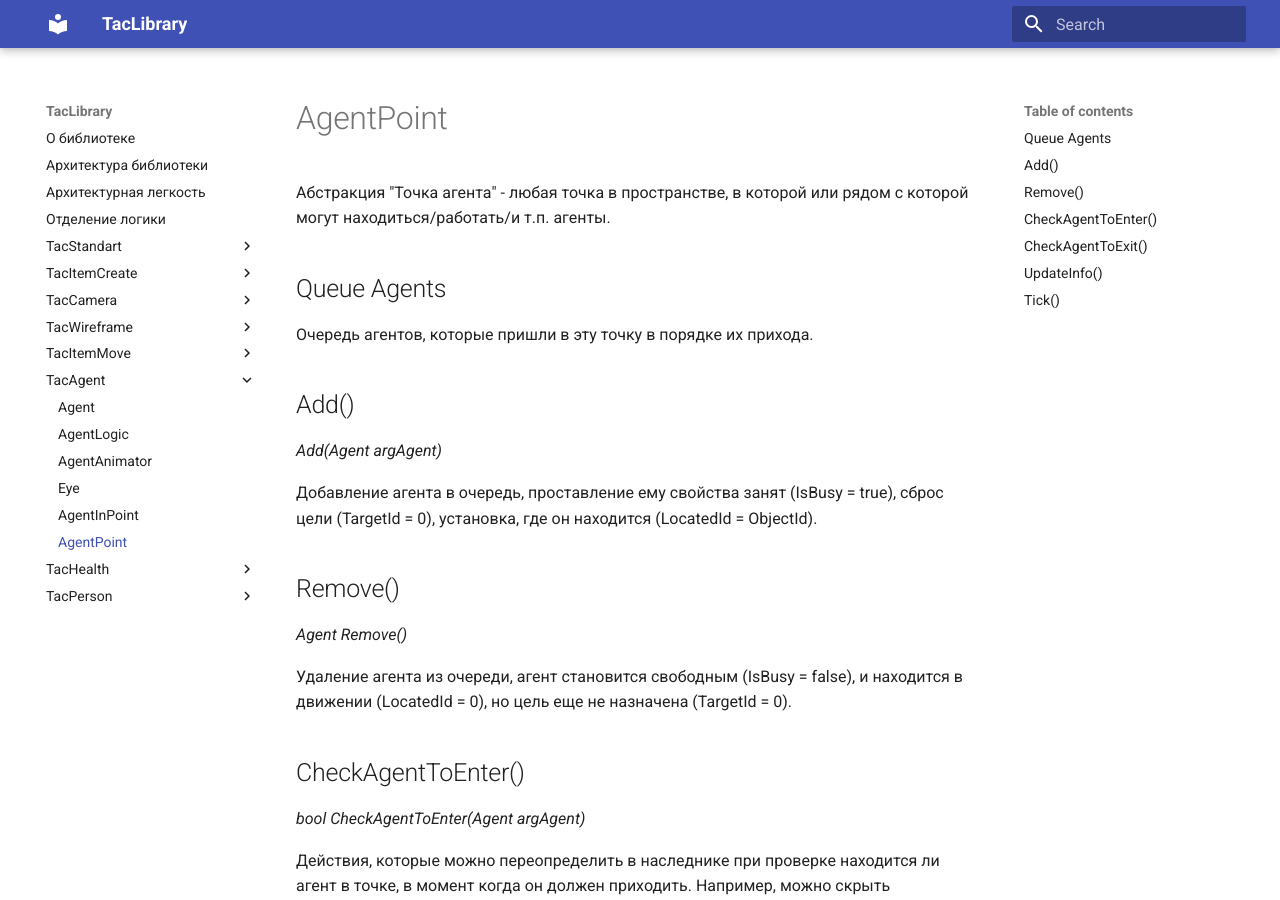
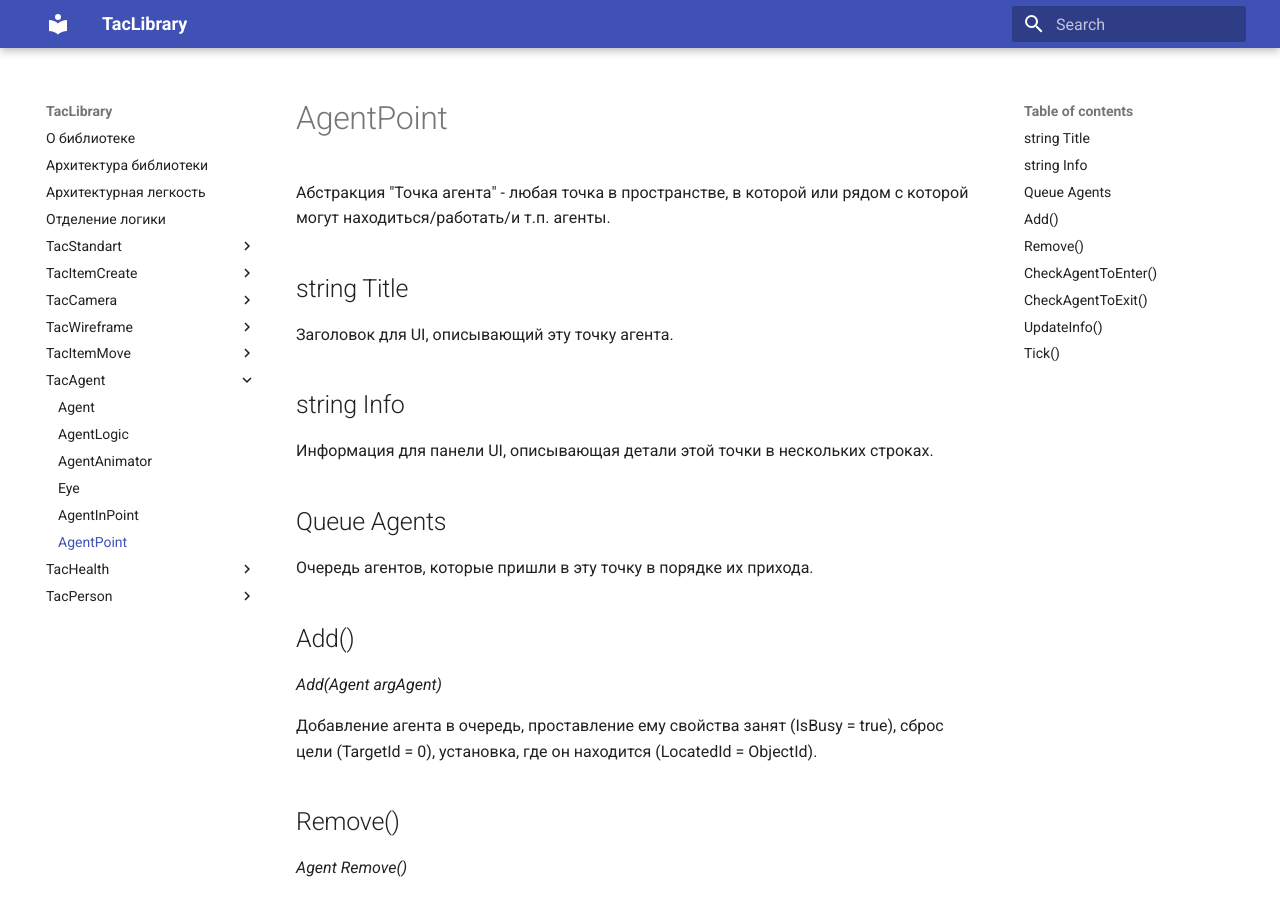
Before and after one commit to tac1402/TacBattleAI, an MkDocs documentation site: the page built from docs/TacAgent/AgentPoint.md, in a window 1280 px wide and 900 px high. Built offline with MkDocs 1.6.1 and Material for MkDocs 9.7.7, drawn with Linux system fonts in a browser that asks for light colours.

Commit message:
Update AgentPoint.md

```diff
--- a/docs/TacAgent/AgentPoint.md
+++ b/docs/TacAgent/AgentPoint.md
@@ -4,6 +4,13 @@ title: AgentPoint
 
 Абстракция "Точка агента" - любая точка в пространстве, в которой или рядом с которой могут находиться/работать/и т.п. агенты.
 
+## string Title
+
+Заголовок для UI, описывающий эту точку агента.
+
+## string Info
+
+Информация для панели UI, описывающая детали этой точки в нескольких строках.
 
 ## Queue<AgentInPoint> Agents
 
```
